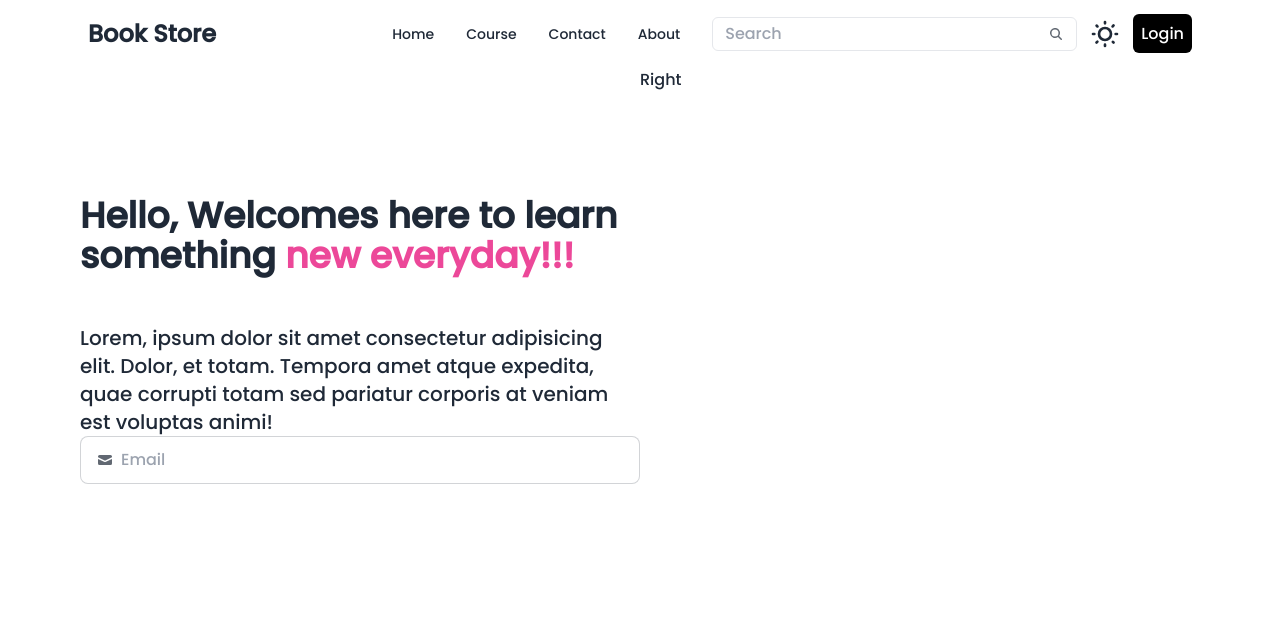
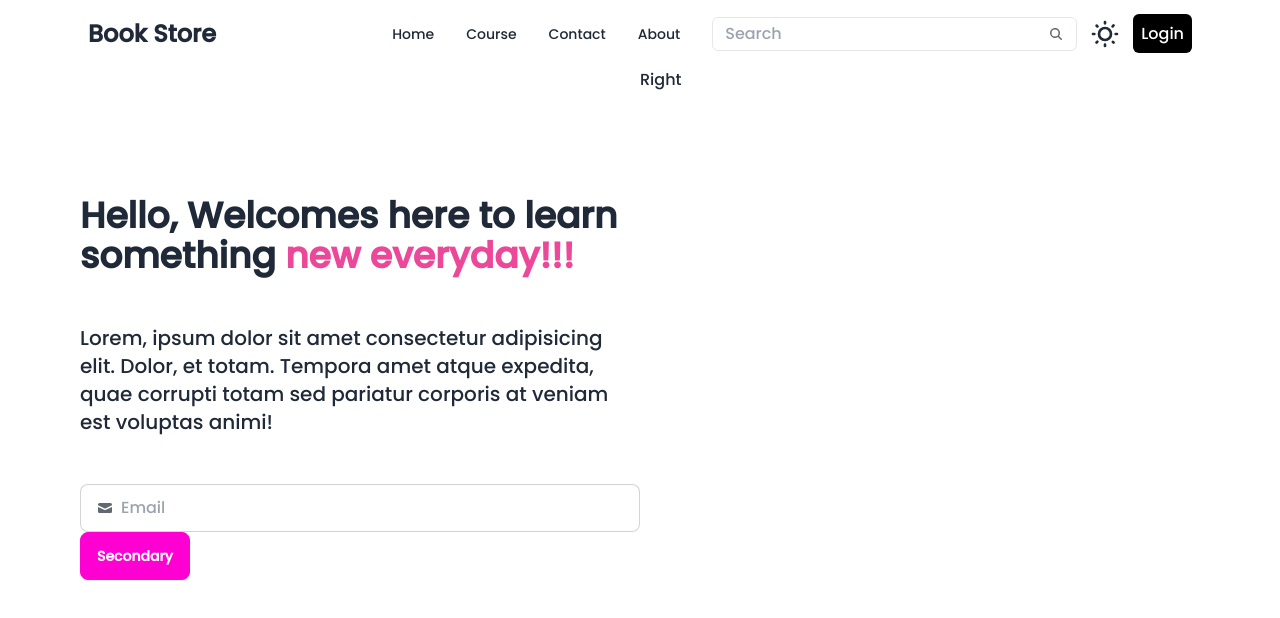
Before and after one commit to Kalmid/BookStoreApp, a React (Vite) app in the folder Frontend/: page / in a window 1280 px wide. Shown: the top 618 px of the page. Built offline with nearby package versions, Linux system fonts and the light colour scheme.

Commit message:
Update the file

```diff
--- a/Frontend/src/components/Banner.jsx
+++ b/Frontend/src/components/Banner.jsx
@@ -15,7 +15,7 @@ function Banner() {
                             et totam. Tempora amet atque expedita, quae corrupti totam sed
                             pariatur corporis at veniam est voluptas animi!
                         </p>
-                    </div>
+
                         <label className="input input-bordered flex items-center gap-2">
                             <svg
                                 xmlns="http://www.w3.org/2000/svg"
@@ -30,6 +30,8 @@ function Banner() {
                             <input type="text" className="grow" placeholder="Email" />
                         </label>
                     </div>
+                    <button className="btn btn-secondary">Secondary</button>
+                </div>
                 <div className="w-full md:w-1/2">Right</div>
             </div>
         </>
```
Lines whose indentation alone changed are shown as unchanged.
